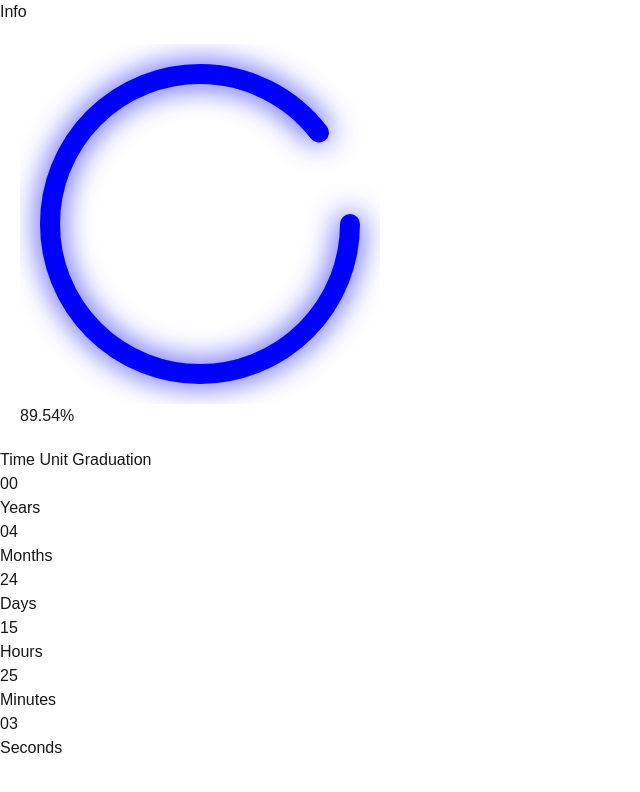
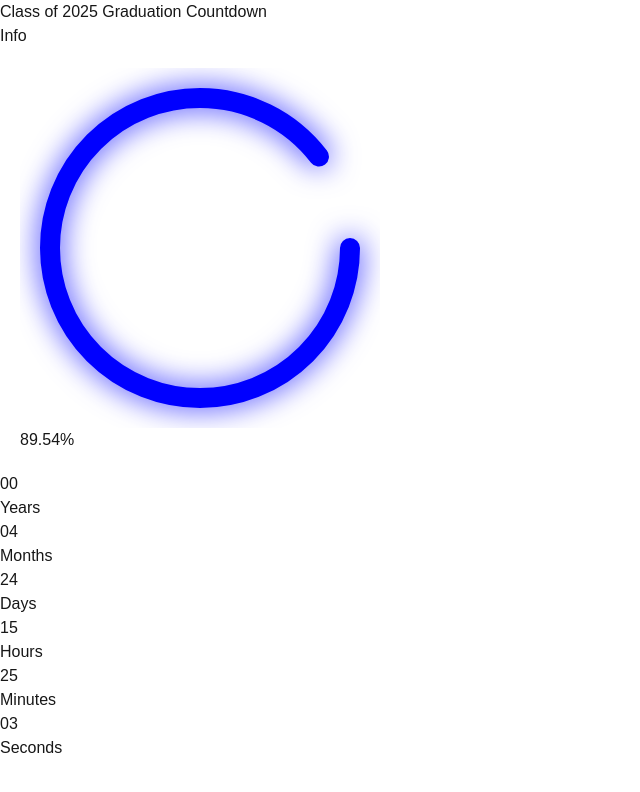
Before and after one commit to beck1888/hs-progress-countdown, a Next.js app: page / in a window 1280 px wide. Shown: the top 792 px of the page, without its empty margins (0-640 px from the left). Built offline with nearby package versions, Linux system fonts and the light colour scheme.

Commit message:
Add graduation countdown title to the timer page

```diff
--- a/src/app/page.tsx
+++ b/src/app/page.tsx
@@ -130,6 +130,9 @@ const TimeElapsedPage = () => {
 
   return (
     <div className="min-h-screen bg-black p-8 text-white flex flex-col items-center">
+      <h1 className="text-4xl font-bold text-white mb-8" style={{ filter: 'drop-shadow(0 0 10px rgba(255, 255, 255, 0.8))' }}>
+        Class of 2025 Graduation Countdown
+      </h1>
       <button
         onClick={() => setShowDates(!showDates)}
         className="absolute top-4 right-4 px-3 py-1 bg-gray-700 rounded hover:bg-gray-600"
@@ -145,7 +148,6 @@ const TimeElapsedPage = () => {
       <div className="flex flex-col items-center">
         <CircularTimer percentage={percentage} />
         <div className="mt-6 text-center space-y-2">
-          <h3 className="text-xl font-bold text-gray-300">Time Unit Graduation</h3>
           <div className="grid grid-cols-3 gap-4">
             <div className="bg-gray-800 p-4 rounded-lg shadow-lg text-white">
               <div className="text-2xl font-bold">{pad(timeParts.years)}</div>
```
